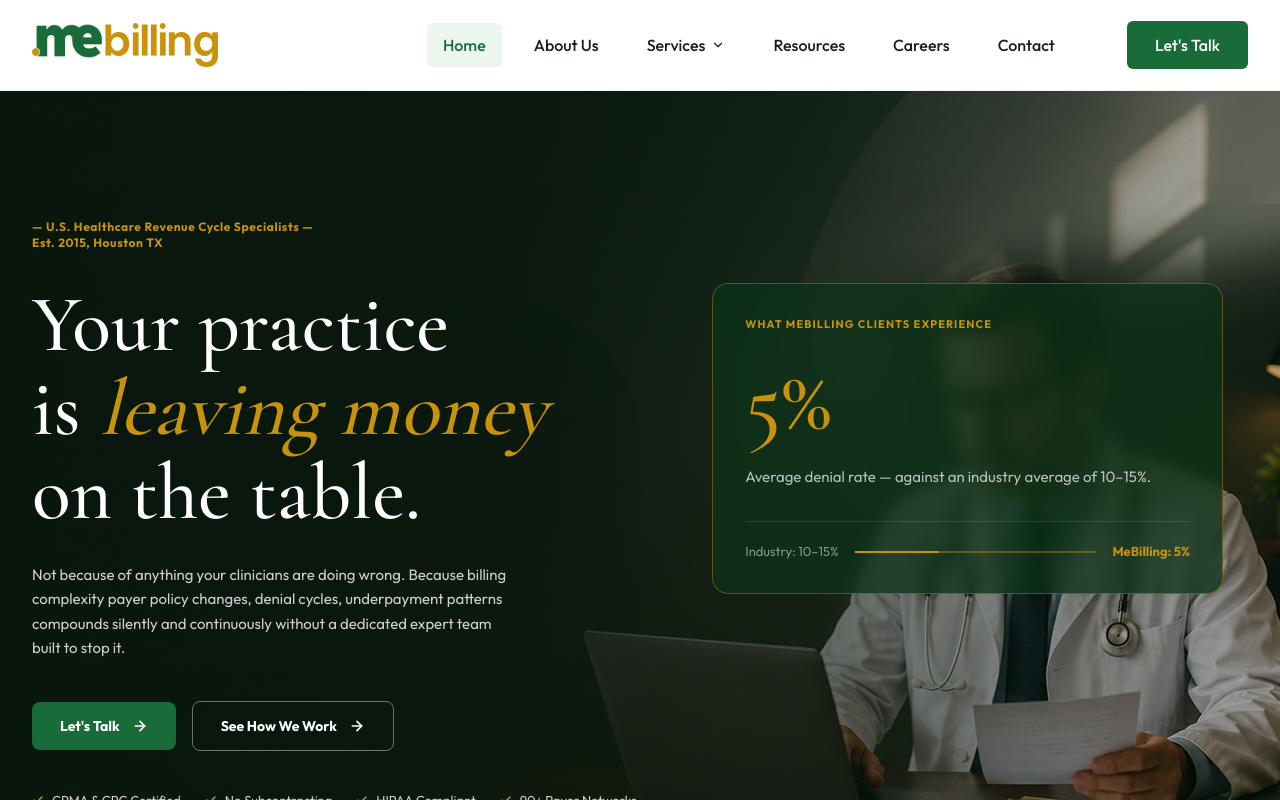
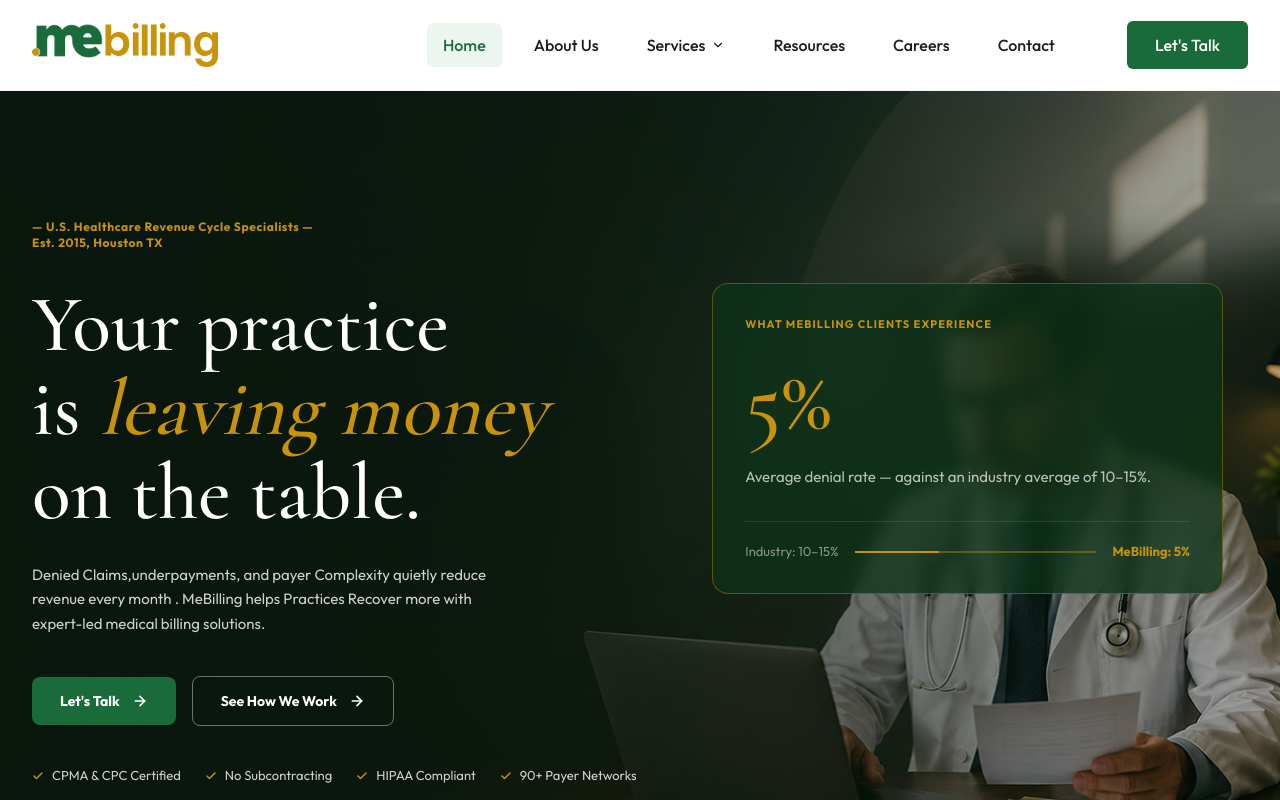
Before and after one commit to tahir1122-dev/me-billing-fe, a Next.js app: page / in a window 1280 px wide. Shown: the top 800 px of the page. Built offline with nearby package versions, Linux system fonts and the light colour scheme.

Commit message:
feat: update hero section body text for clarity and impact on revenue cycle challenges

```diff
--- a/components/sections/Hero.tsx
+++ b/components/sections/Hero.tsx
@@ -11,7 +11,7 @@
     headingLine2: "is ",
     headingHighlight: "leaving money",
     headingLine3: " on the table.",
-    body: "Not because of anything your clinicians are doing wrong. Because billing complexity payer policy changes, denial cycles, underpayment patterns compounds silently and continuously without a dedicated expert team built to stop it.",
+    body: "Denied Claims,underpayments, and payer Complexity quietly reduce revenue every month . MeBilling helps Practices Recover more with expert-led medical billing solutions.",
     cta1: { label: "Let's Talk", href: "/contact" },
     cta2: { label: "See How We Work", href: "/solutions" },
     badges: [
```
